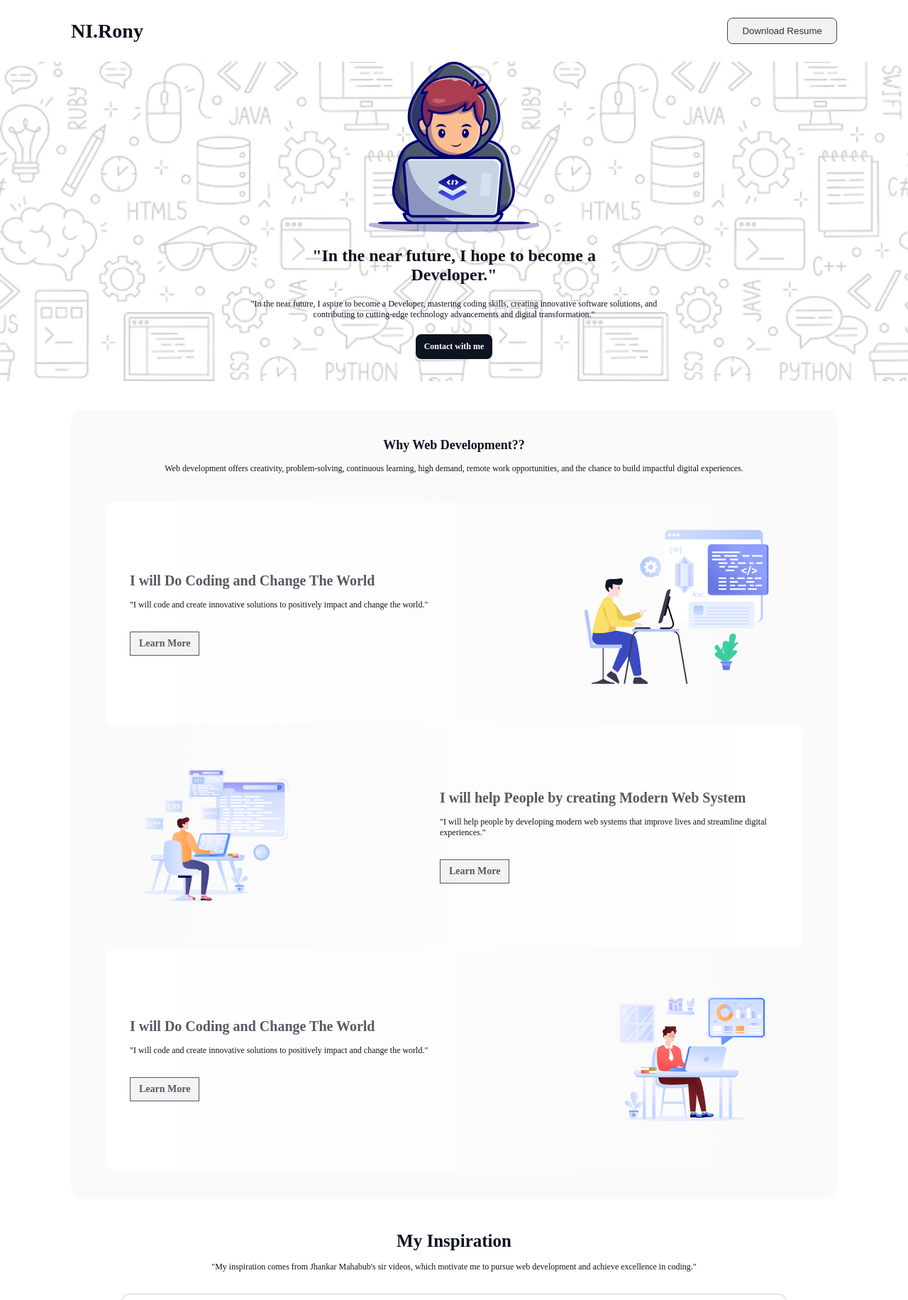
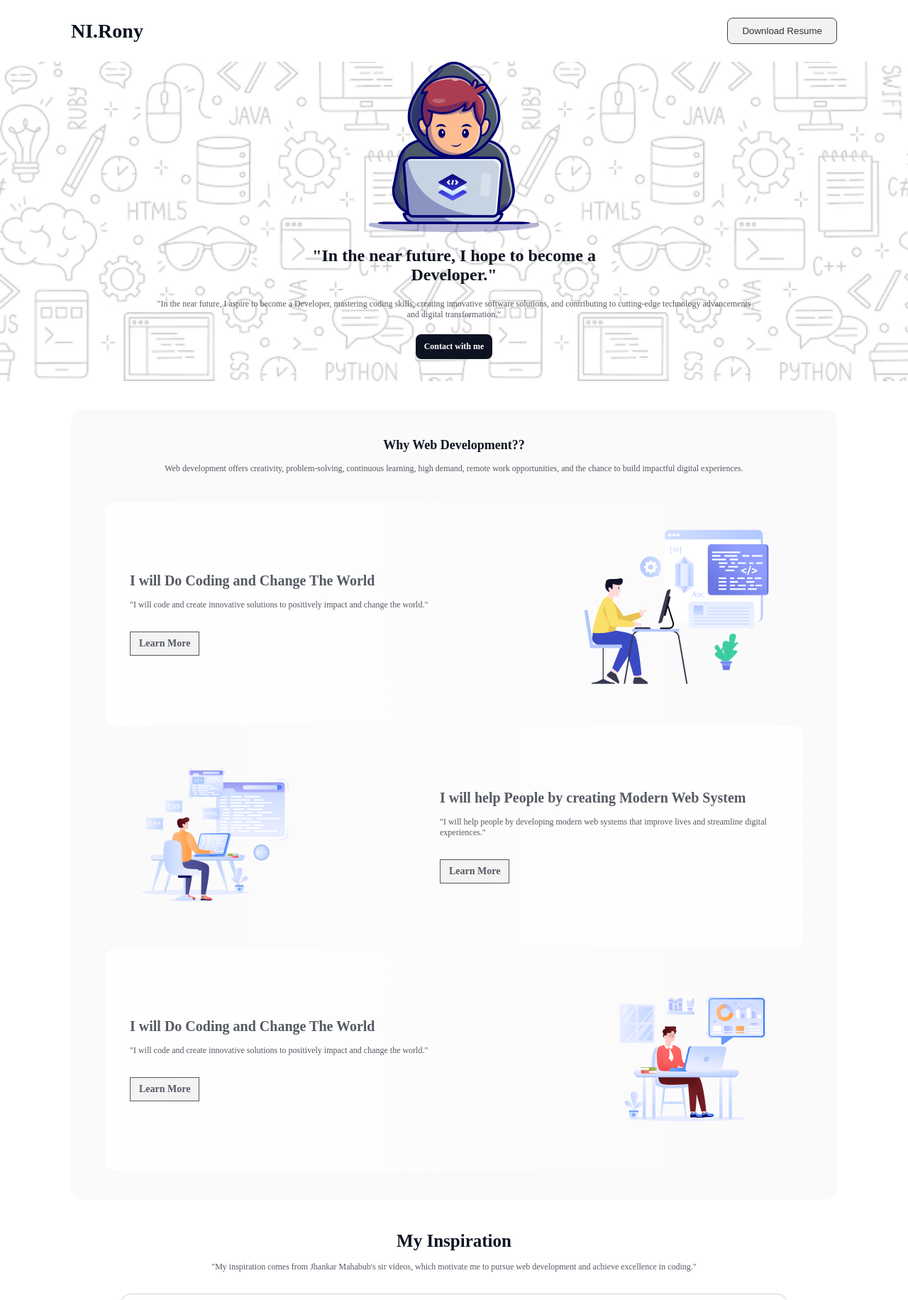
Before and after one commit to mdrony5134/Assingment_1_Protfolio_Website, a plain HTML site: page index.html in a window 1280 px wide. Shown: the top 1832 px of the page at 71% size. Drawn offline with Linux system fonts and the light colour scheme; a web font is replaced by a local one.

Commit message:
revised all code and some changes css all section

```diff
--- a/styles/style.css
+++ b/styles/style.css
@@ -51,7 +51,7 @@ header {
 }
 
 .banner_container {
-    width: 600px;
+    width: 850px;
     margin: 0 auto;
 }
 
@@ -78,6 +78,7 @@ header {
     font-size: 12px;
     font-weight: 400;
     text-align: center;
+    opacity: 0.7;
 }
 
 .banner_content a {
@@ -131,6 +132,7 @@ header {
     margin-top: 15px;
     margin-bottom: 40px;
     text-align: center;
+    opacity: 0.7;
 }
 
 .web_development_footer_content {
@@ -168,6 +170,7 @@ header {
     font-weight: 400;
     margin-top: 15px;
     margin-bottom: 30px;
+    opacity: 0.7;
 }
 
 .content_description button {
@@ -211,6 +214,7 @@ header {
     margin-top: 15px;
     margin-bottom: 30px;
     text-align: center;
+    opacity: 0.7;
 }
 
 .inspiration_video {
@@ -255,6 +259,7 @@ header {
     margin-bottom: 30px;
     width: 850px;
     text-align: center;
+    opacity: 0.7;
 }
 
 .target_cards {
@@ -285,6 +290,7 @@ header {
     opacity: 0.7;
     margin-top: 8px;
     margin-bottom: 20px;
+    opacity: 0.7;
 }
 
 .target_card a {
@@ -346,6 +352,7 @@ header {
     font-weight: 400;
     margin-top: 15px;
     margin-bottom: 25px;
+    opacity: 0.7;
 }
 
 .contact_box input {
```
